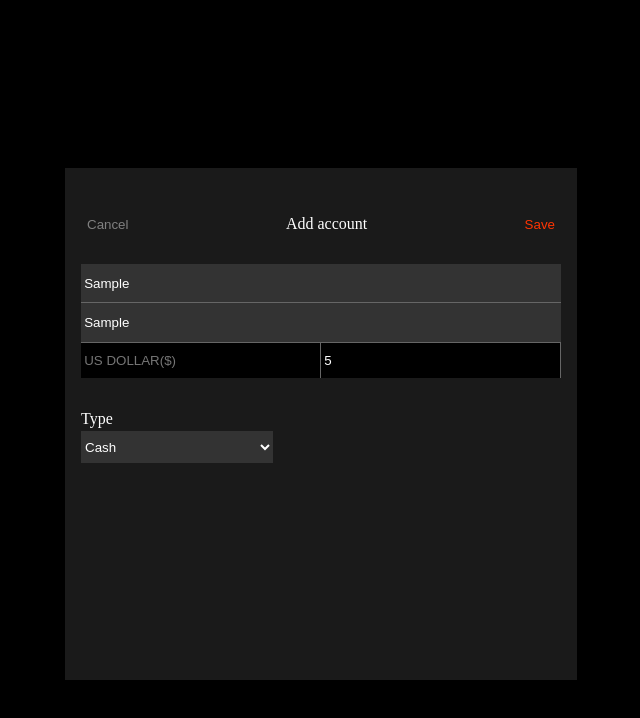
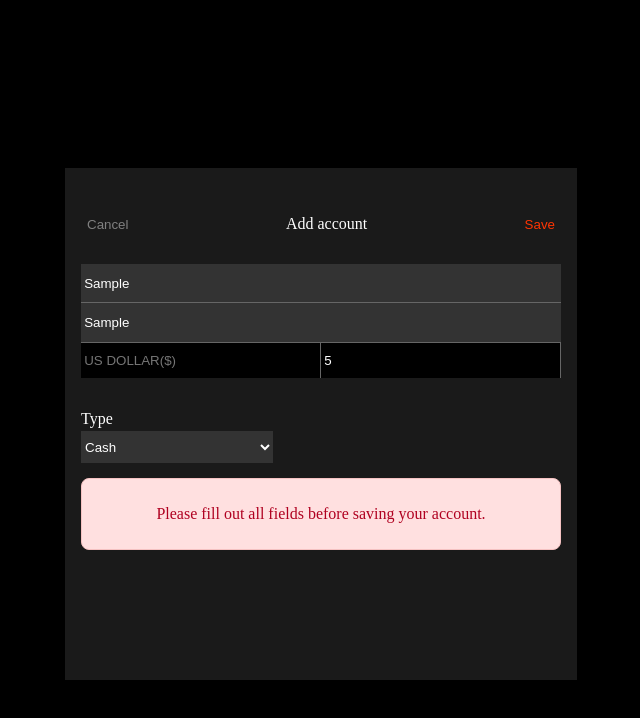
Before and after one commit to brendanbuchanan21/expense-tracker-app, a React (Vite) app in the folder frontend/: page /add-account in a window 1280 px wide. Both pictures are taken after typing "Sample", "Sample", "5" into the empty fields and a click on the button "Save". Shown: the top 718 px of the page, without its empty margins (319-959 px from the left). Built offline with nearby package versions, Linux system fonts and the light colour scheme; no server answers.

Commit message:
add warning message for unfilled category on adding an account

```diff
--- a/frontend/src/components/balances/addAccount.css
+++ b/frontend/src/components/balances/addAccount.css
@@ -87,3 +87,26 @@ input[type=number]::-webkit-outer-spin-button {
     color: white;
     margin-top: .2rem
 }
+
+.error-message {
+    background-color: #ffe0e0;
+    color: #b00020;
+    padding: 10px 15px;
+    margin-top: 15px;
+    border-radius: 8px;
+    border: 1px solid #f5c2c2;
+    font-weight: 500;
+    text-align: center;
+    animation: fadeIn 0.3s ease-in-out;
+  }
+
+  @keyframes fadeIn {
+    from {
+      opacity: 0;
+      transform: translateY(-4px);
+    }
+    to {
+      opacity: 1;
+      transform: translateY(0);
+    }
+  }
--- a/frontend/src/components/balances/addAccount.tsx
+++ b/frontend/src/components/balances/addAccount.tsx
@@ -17,11 +17,14 @@ const AddAccount = () => {
   const [bankName, setBankName] = useState('');
   const [startingBalance, setStartingBalance] = useState(0);
   const [typeOfAccount, setTypeOfAccount] = useState('');
+  const [loading, setLoading] = useState(false);
+  const [message, setMessage] = useState(false)
 
   //api rtk query calls
   const [accountApi] = usePostAccountApiMutation();
 
   const handleSave = async () => {
+    setLoading(true);
     const account = {
         accountName: accountName,
         bankName: bankName,
@@ -29,15 +32,23 @@ const AddAccount = () => {
         typeOfAccount: typeOfAccount,
         userId: userId ?? '',
     }
+    // need to stop unfilled fields from getting posted
+    if (accountName.length === 0 || bankName.length === 0 || startingBalance === 0 || typeOfAccount.length === 0) {
+        setMessage(true)
+        setLoading(false)
+        return;
+    }
 
     // send the query to the backend to post the user data
     try {
         const data = await accountApi(account).unwrap()
         console.log('here is the succesful response from account postage', data)
         dispatch(addAccount(account));
-        navigate('/balance-home')
+        navigate('/dashboard')
     } catch (error) {
-        console.error(error)
+        console.error(error);
+    } finally {
+        setLoading(false);
     }
 
 
@@ -51,7 +62,7 @@ const AddAccount = () => {
             <div className='add-account-header-div'>
                 <button id='add-account-cancel-btn' onClick={() => navigate('/dashboard')}>Cancel</button>
                 <p>Add account</p>
-                <button id='add-account-save-btn' onClick={handleSave}>Save</button>
+                <button id='add-account-save-btn' onClick={handleSave} disabled={loading}>{loading ? 'Saving...' : 'Save'}</button>
             </div>
 
             <div className='account-name-div'>
@@ -75,6 +86,11 @@ const AddAccount = () => {
                 <option value="Loans">Loans</option>
             </select>
            </div>
+           {message && (
+            <div className="error-message">
+            <p>Please fill out all fields before saving your account.</p>
+          </div>
+           )}
         </div>
         </section>
     )
```
